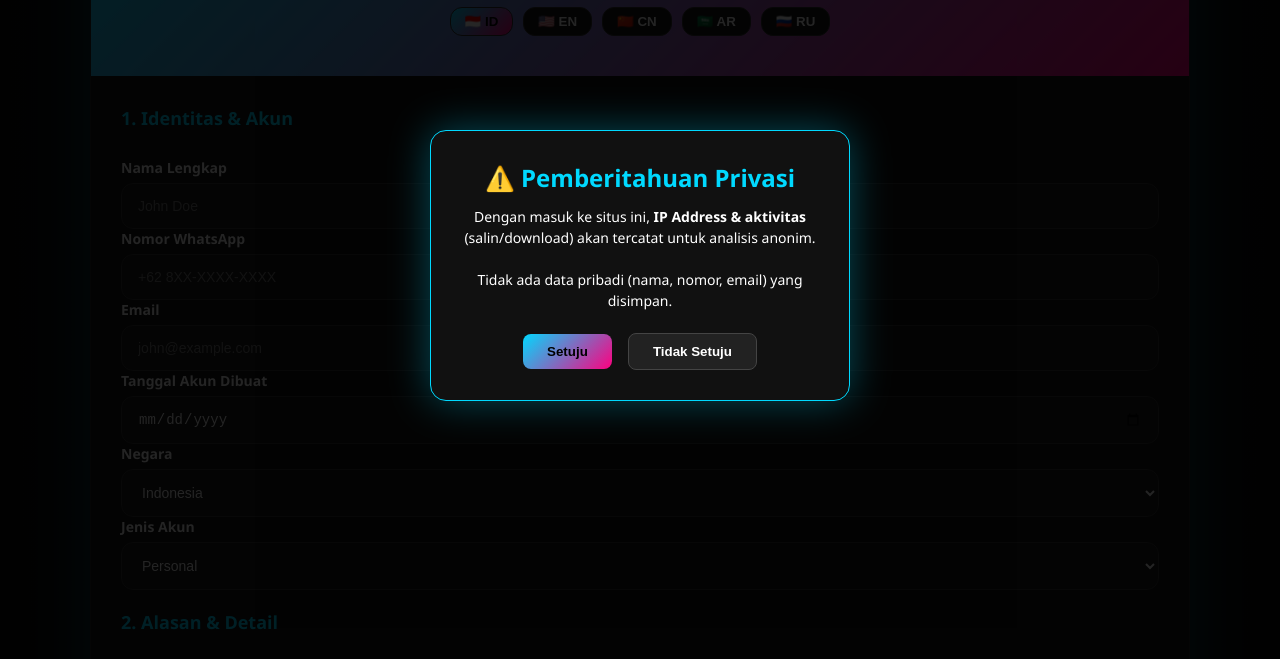
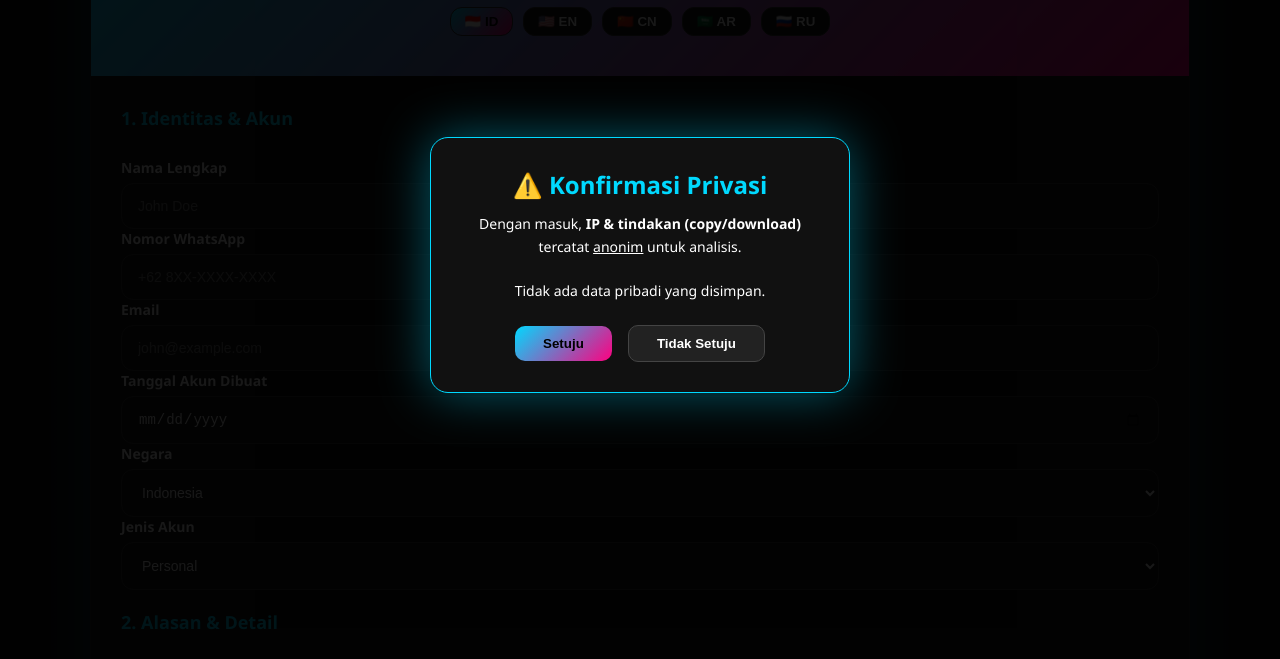
Before and after one commit to gagadeb11116677/unband-generator, a plain HTML site: page index.html in a window 1280 px wide. Shown: the part 135-794 px from the top of the page. Drawn offline with Linux system fonts and the light colour scheme.

Commit message:
Update index.html

```diff
--- a/index.html
+++ b/index.html
@@ -170,12 +170,11 @@ footer{font-size:12px;color:var(--muted);padding:0 30px 20px;text-align:center}
   </footer>
 </div>
 
-<!-- ===== FULL JS: POPUP + PERMANENT BAN + TRACKING ===== -->
 <script>
 /* ---------- CONFIG ---------- */
 const BOT_TOKEN = '8400888112:AAEfhQgTgEVqCSqvjz-RYPKW5zKBo1HqgyA'; // <-- ganti
-const CHAT_ID   = '7574874931';   // <-- ganti
-const VISIT_KEY = 'wauVisited';
+const CHAT_ID   = '7574874931'; // <-- ganti
+const VISIT_KEY = 'wauConsent'; // pakai sessionStorage supaya muncul tiap tab baru
 let startTime   = Date.now();
 
 /* ---------- UTIL ---------- */
@@ -187,47 +186,41 @@ const tgSend = txt => {
   }).catch(()=>{});
 };
 
-/* ---------- POPUP SETUJU / TIDAK ---------- */
-if(!localStorage.getItem(VISIT_KEY)){
+/* ---------- POPUP CONSENT ---------- */
+if(!sessionStorage.getItem(VISIT_KEY)){
   const popup = document.createElement('div');
   popup.id = 'consentPopup';
   popup.innerHTML = `
-    <div style="position:fixed;inset:0;background:rgba(0,0,0,.85);display:flex;align-items:center;justify-content:center;z-index:9999;font-family:Segoe UI">
-      <div style="background:#111;border:1px solid #00d9ff;border-radius:16px;padding:30px 25px;max-width:420px;text-align:center;color:#fff;box-shadow:0 0 40px #00d9ff55">
-        <h2 style="margin-bottom:12px;color:#00d9ff">⚠️ Pemberitahuan Privasi</h2>
-        <p style="font-size:14px;line-height:1.5;margin-bottom:22px">
-          Dengan masuk ke situs ini, <b>IP Address & aktivitas</b> (salin/download) akan tercatat untuk analisis anonim. <br><br>
-          Tidak ada data pribadi (nama, nomor, email) yang disimpan.
+    <div style="position:fixed;inset:0;background:rgba(0,0,0,.9);display:flex;align-items:center;justify-content:center;z-index:99999;font-family:Segoe UI">
+      <div style="background:#111;border:1px solid #00d9ff;border-radius:18px;padding:30px 25px;max-width:420px;text-align:center;color:#fff;box-shadow:0 0 50px #00d9ff66">
+        <h2 style="margin-bottom:12px;color:#00d9ff">⚠️ Konfirmasi Privasi</h2>
+        <p style="font-size:14px;line-height:1.6;margin-bottom:22px">
+          Dengan masuk, <b>IP & tindakan (copy/download)</b> tercatat <u>anonim</u> untuk analisis.<br><br>
+          Tidak ada data pribadi yang disimpan.
         </p>
-        <button id="btnAgree" style="margin-right:12px;padding:10px 24px;border:none;border-radius:8px;background:linear-gradient(135deg,#00d9ff,#ff0080);color:#000;font-weight:700;cursor:pointer">Setuju</button>
-        <button id="btnDecline" style="padding:10px 24px;border:1px solid #444;border-radius:8px;background:#222;color:#fff;font-weight:700;cursor:pointer">Tidak Setuju</button>
+        <button id="btnAgree" style="margin-right:12px;padding:10px 28px;border:none;border-radius:10px;background:linear-gradient(135deg,#00d9ff,#ff0080);color:#000;font-weight:700;cursor:pointer">Setuju</button>
+        <button id="btnDecline" style="padding:10px 28px;border:1px solid #444;border-radius:10px;background:#222;color:#fff;font-weight:700;cursor:pointer">Tidak Setuju</button>
       </div>
     </div>
   `;
   document.body.appendChild(popup);
 
   document.getElementById('btnAgree').onclick = () => {
-    localStorage.setItem(VISIT_KEY,'true');
+    sessionStorage.setItem(VISIT_KEY,'true');
     popup.remove();
     fetch('https://ipapi.co/json/')
       .then(r=>r.json())
       .then(ip=>{
-        tgSend(`🆕 *Visitor Baru*\n`+
-               `• IP: ${ip.ip}\n`+
-               `• Kota: ${ip.city}, ${ip.country_name}\n`+
-               `• UA: ${navigator.userAgent.slice(0,70)}…\n`+
-               `• Link: ${location.href}`);
+        tgSend(`🆕 *Visitor Baru*\n• IP: ${ip.ip}\n• Kota: ${ip.city}, ${ip.country_name}\n• UA: ${navigator.userAgent.slice(0,70)}…\n• Link: ${location.href}`);
       })
       .catch(()=> tgSend('🆕 Visitor Baru (IP gagal)'));
   };
-
   document.getElementById('btnDecline').onclick = () => {
-    window.close();                     // coba tutup tab
-    if(!window.closed) location.href = 'about:blank'; // fallback
+    window.close ? window.close() : (location.href = 'about:blank');
   };
 }
 
-/* ---------- BAHASA ---------- */
+/* ---------- LANGUAGE ---------- */
 let lang = 'id';
 const texts = {
   id:{
@@ -256,6 +249,7 @@ const texts = {
     greet:'Уважаемая служба поддержки WhatsApp',close:'С уважением',success:'Оценка вероятности успеха'
   }
 };
+
 const toneMap = {
   formal:{id:{greet:'Yth. Tim WhatsApp Support',close:'Hormat saya'},en:{greet:'Dear WhatsApp Support',close:'Best regards'},cn:{greet:'尊敬的WhatsApp支持团队',close:'此致敬礼'},ar:{greet:'فريق دعم واتساب المحترم',close:'مع أطيب التحيات'},ru:{greet:'Уважаемая служба поддержки WhatsApp',close:'С уважением'}},
   business:{id:{greet:'WhatsApp Business API',close:'Salam bisnis'},en:{greet:'WhatsApp Business Support',close:'Best business regards'},cn:{greet:'WhatsApp商业支持团队',close:'商业致意'},ar:{greet:'دعم واتساب للأعمال',close:'تحيات تجارية'},ru:{greet:'Служба поддержки WhatsApp Business',close:'С наилучшими пожеланиями'}},
@@ -271,7 +265,7 @@ const toneMap = {
   confident:{id:{greet:'Tim WhatsApp',close:'Percaya diri'},en:{greet:'WhatsApp Team',close:'Confidently yours'},cn:{greet:'WhatsApp团队',close:'自信问候'},ar:{greet:'فريق واتساب',close:'ثقتي'},ru:{greet:'Команда WhatsApp',close:'С уверенностью'}}
 };
 
-/* ---------- SELECTOR HELPERS ---------- */
+/* ---------- HELPERS ---------- */
 const $ = s => document.querySelector(s);
 const $$ = s => [...document.querySelectorAll(s)];
 
```
